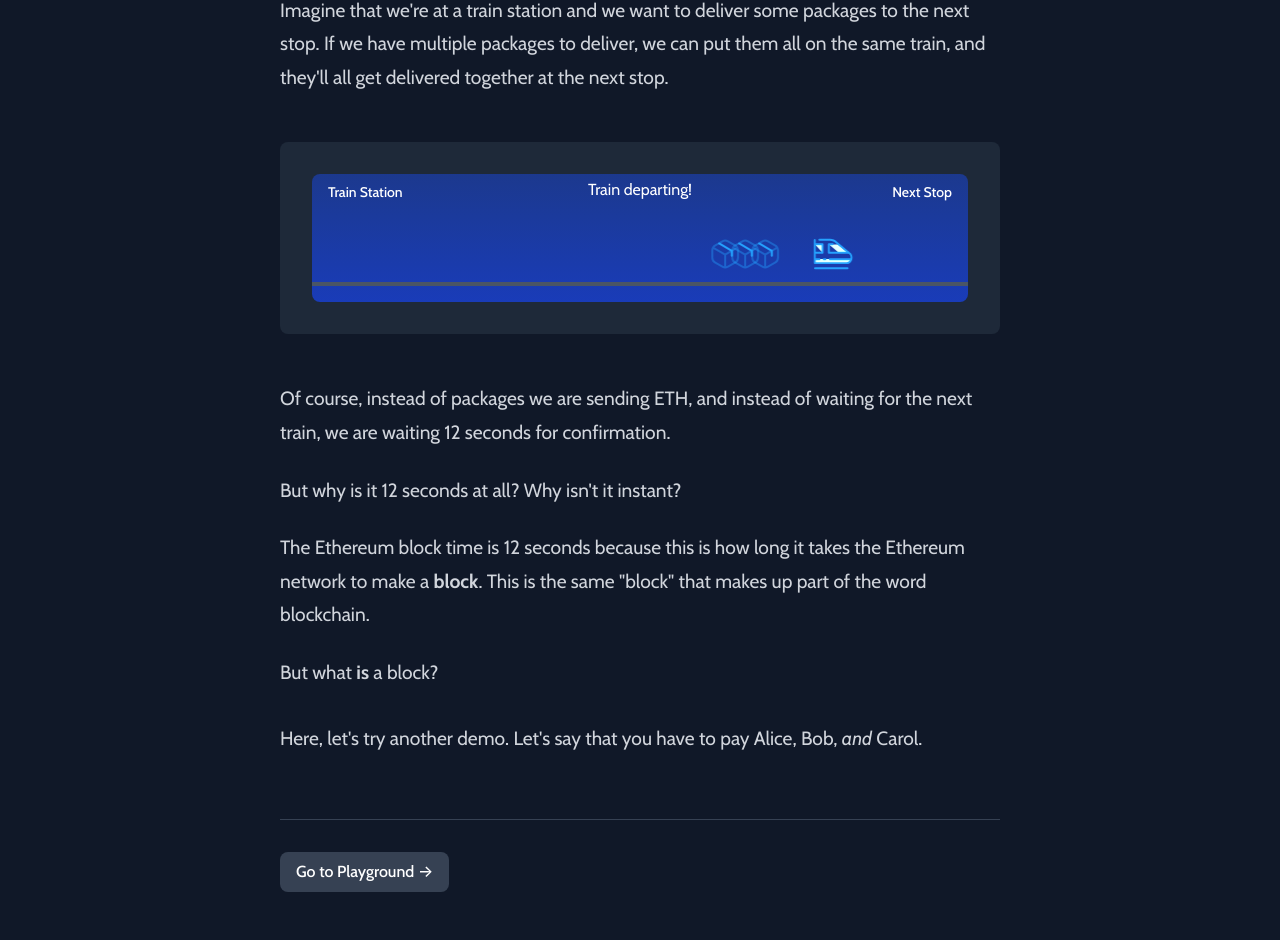
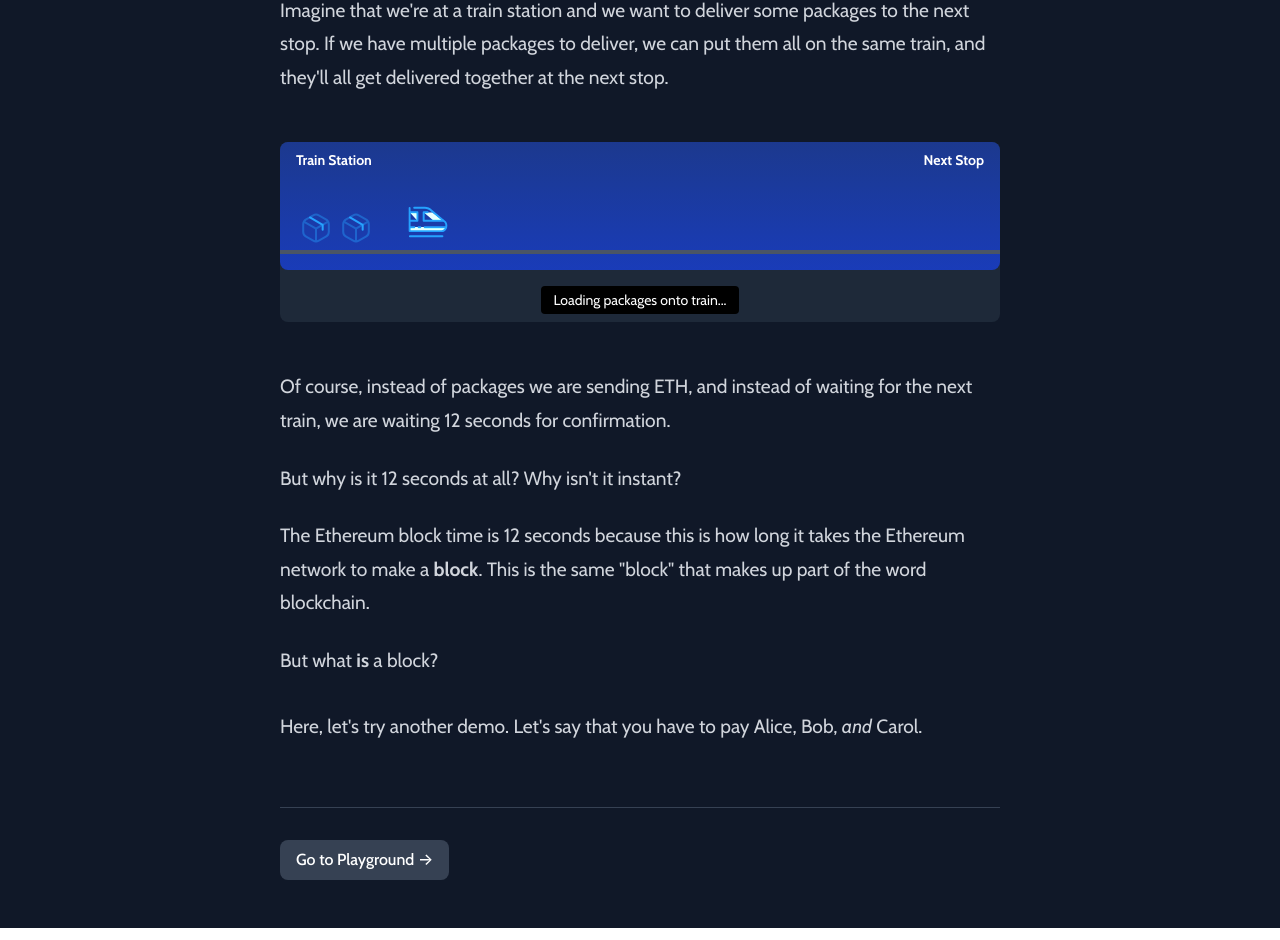
Before and after one commit to sudo-owen/explain-eth, a React (Vite) app: page / in a window 1280 px wide. Shown: the part 3089-4029 px from the top of the page. Built offline with nearby package versions, Linux system fonts and the light colour scheme.

Commit message:
fix animation

```diff
--- a/src/pages/HomePage.tsx
+++ b/src/pages/HomePage.tsx
@@ -8,59 +8,72 @@ import CircularCountdown from '../components/CircularCountdown'
 
 // Train Animation Component
 const TrainAnimation: React.FC = () => {
-  const [animationPhase, setAnimationPhase] = useState<'waiting' | 'loading' | 'moving'>('waiting')
+  const [animationPhase, setAnimationPhase] = useState<'loading' | 'moving'>('loading')
   const [cycleCount, setCycleCount] = useState(0)
+  const [visibleBoxes, setVisibleBoxes] = useState<number[]>([])
+  const [isMoving, setIsMoving] = useState(false)
 
   useEffect(() => {
     const runCycle = () => {
-      // Phase 1: Waiting (2 seconds)
-      setAnimationPhase('waiting')
+      // Phase 1: Loading boxes (1.5 seconds total, staggered)
+      setAnimationPhase('loading')
+      setVisibleBoxes([])
+      setIsMoving(false)
+
+      // Show boxes one by one with 0.5 second delays
+      setTimeout(() => setVisibleBoxes([0]), 200)
+      setTimeout(() => setVisibleBoxes([0, 1]), 700)
+      setTimeout(() => setVisibleBoxes([0, 1, 2]), 1200)
 
       setTimeout(() => {
-        // Phase 2: Loading boxes (2 seconds)
-        setAnimationPhase('loading')
+        // Phase 2: Moving (4 seconds)
+        setAnimationPhase('moving')
 
-        setTimeout(() => {
-          // Phase 3: Moving (3 seconds)
-          setAnimationPhase('moving')
+        // Use requestAnimationFrame to ensure the DOM is ready before triggering animation
+        requestAnimationFrame(() => {
+          requestAnimationFrame(() => {
+            setIsMoving(true)
+          })
+        })
 
         setTimeout(() => {
           // Reset and start next cycle
           setCycleCount(prev => prev + 1)
           runCycle()
-          }, 3000)
-        }, 2000)
-      }, 2000)
+        }, 4000)
+      }, 1500)
     }
 
     runCycle()
   }, [])
 
   return (
-    <div className="w-full max-w-4xl mx-auto my-12 p-8 bg-gray-800 rounded-lg">
+    <div className="w-full max-w-4xl mx-auto my-12 pb-2 bg-gray-800 rounded-lg">
       <div className="relative h-32 overflow-hidden bg-gradient-to-b from-blue-900 to-blue-800 rounded-lg">
         {/* Track */}
         <div className="absolute bottom-4 left-0 right-0 h-1 bg-gray-600"></div>
 
+        {/* Train Unit - moves as one piece */}
+        <div
+          className="absolute bottom-4 flex items-end space-x-2"
+          style={{
+            left: '20px',
+            transform: isMoving ? 'translateX(calc(100vw + 100px))' : 'translateX(0px)',
+            opacity: 1,
+            transition: isMoving
+              ? 'transform 4000ms ease-in'
+              : 'opacity 500ms ease-in-out'
+          }}
+        >
           {/* Boxes */}
-        {animationPhase !== 'waiting' && (
-          <>
-            {[0, 1, 2].map((index) => (
+          {visibleBoxes.map((index) => (
             <div
               key={`${cycleCount}-${index}`}
-                className={`absolute w-8 h-8 transition-all duration-2000 ease-in-out ${
-                  animationPhase === 'loading'
-                    ? 'bottom-12'
-                    : 'bottom-8'
-                }`}
+              className="w-8 h-8 transition-all duration-500 ease-out"
               style={{
-                  left: animationPhase === 'loading'
-                    ? `${20 + index * 40}px`
-                    : animationPhase === 'moving'
-                    ? `${120 + index * 20}px`
-                    : `${20 + index * 40}px`,
-                  transform: animationPhase === 'moving' ? 'translateX(300px)' : 'translateX(0)',
-                  transition: animationPhase === 'moving' ? 'transform 3s ease-in-out' : 'all 2s ease-in-out'
+                opacity: 1,
+                transform: 'translateY(-10px)',
+                transitionDelay: `${index * 0.5}s`
               }}
             >
               <img
@@ -71,20 +84,9 @@ const TrainAnimation: React.FC = () => {
               />
             </div>
           ))}
-          </>
-        )}
 
           {/* Train */}
-        <div
-          className={`absolute bottom-4 w-24 h-16 transition-all duration-3000 ease-in-out ${
-            animationPhase === 'moving' ? 'transform translate-x-full' : ''
-          }`}
-          style={{
-            left: '100px',
-            transform: animationPhase === 'moving' ? 'translateX(300px)' : 'translateX(0)',
-            transition: animationPhase === 'moving' ? 'transform 3s ease-in-out' : 'none'
-          }}
-        >
+          <div className="w-24 h-16">
             <img
               src="/img/train.svg"
               alt="Train"
@@ -92,18 +94,21 @@ const TrainAnimation: React.FC = () => {
               style={{ filter: 'brightness(1.2)' }}
             />
           </div>
+        </div>
 
         {/* Labels */}
-        <div className="absolute top-2 left-4 text-white text-sm font-medium">
+        <div className="absolute top-2 left-4 text-white text-sm font-bold">
           Train Station
         </div>
-        <div className="absolute top-2 right-4 text-white text-sm font-medium">
+        <div className="absolute top-2 right-4 text-white text-sm font-bold">
           Next Stop
         </div>
 
+      </div>
+
       {/* Status */}
-        <div className="absolute mt-1 left-1/2 transform -translate-x-1/2 text-white text-s">
-          {animationPhase === 'waiting' && 'Waiting for packages...'}
+      <div className="flex justify-center mt-4">
+        <div className="text-white text-sm bg-black bg-opacity-50 px-3 py-1 rounded">
           {animationPhase === 'loading' && 'Loading packages onto train...'}
           {animationPhase === 'moving' && 'Train departing!'}
         </div>
@@ -111,6 +116,7 @@ const TrainAnimation: React.FC = () => {
     </div>
   )
 }
+
 
 // Animated Dummy Transaction Modal Component for illustration
 const DummyTransactionModal: React.FC = () => {
```
Lines whose indentation alone changed are shown as unchanged.
